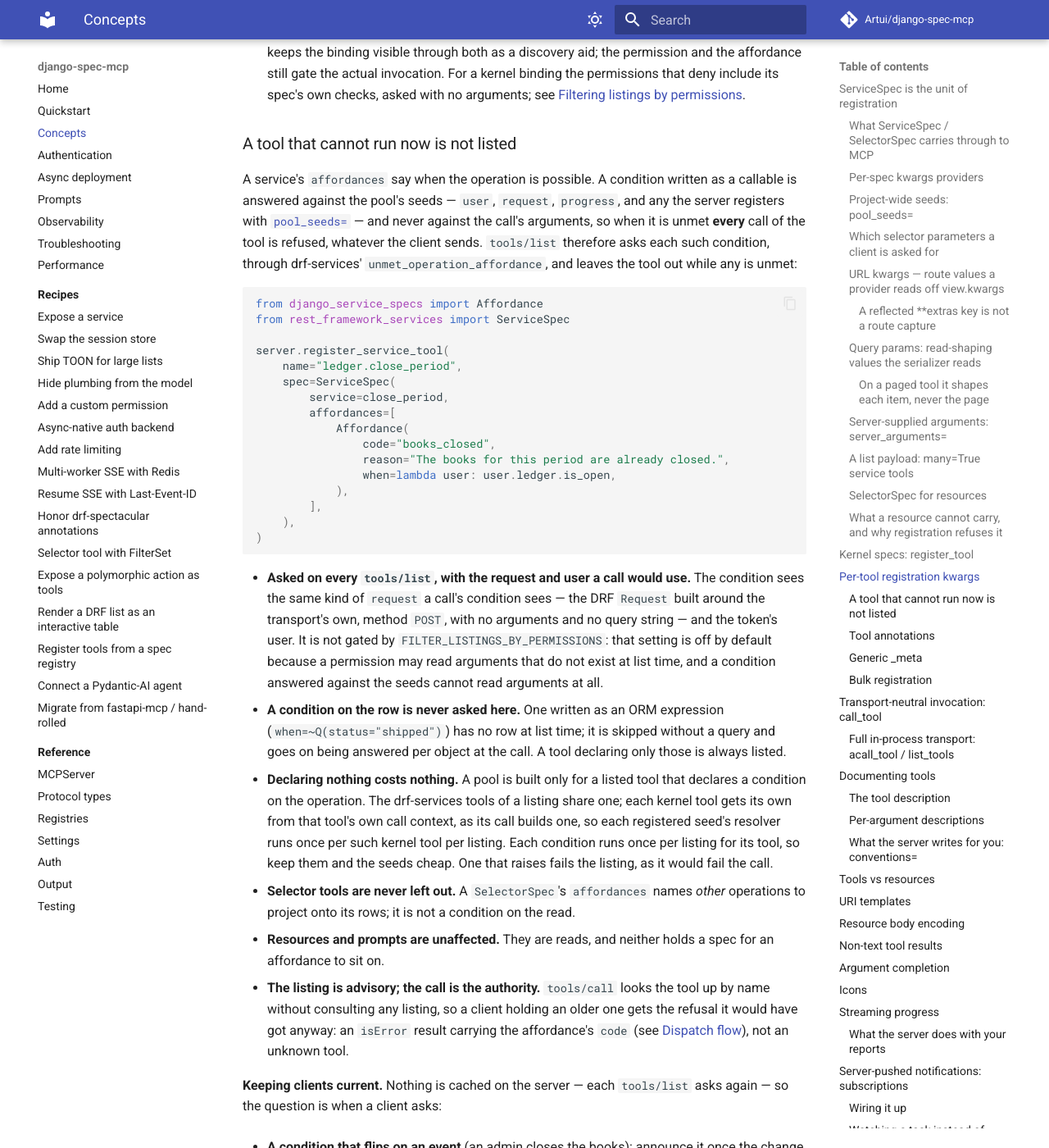
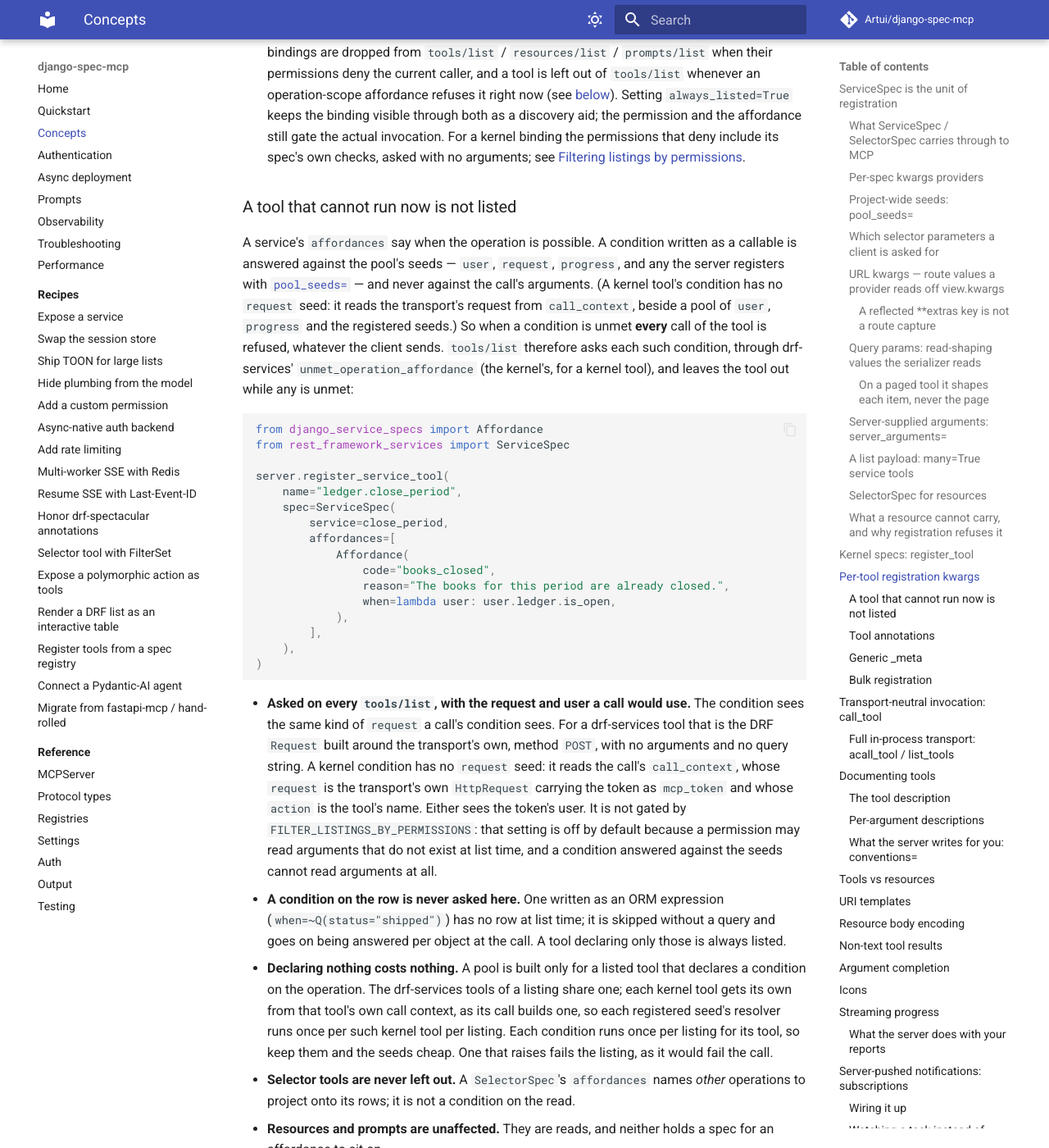
Before and after one commit to Artui/django-spec-mcp, an MkDocs documentation site: the page built from docs/concepts.md, in a window 1280 px wide and 1400 px high, scrolled down 24355 px. Shown: the whole window at 82% size. Built offline with MkDocs 1.6.1 and Material for MkDocs 9.7.7, drawn with Linux system fonts in a browser that asks for light colours; comment, search, counter and statistics services are not loaded; some of the changed text lies outside the part shown.

Commit message:
Scope the condition and missing-argument passages to drf-services, and say what a kernel tool gets
A kernel condition reads the transport's HttpRequest from call_context, with
the token as mcp_token, not a DRF Request or a request seed. A kernel tool
never reads the missing_arguments convention: a call missing an argument
answers Invalid arguments with the kernel's per-field detail.

Co-Authored-By: Claude Opus 5.5 <noreply@anthropic.com>

````diff
--- a/docs/concepts.md
+++ b/docs/concepts.md
@@ -296,8 +296,8 @@ nothing. A value of the returned `TypedDict` that does not resolve makes only
 its own key one the provider may decline, offered and not required, while the
 other keys stay filled and hidden.
 
-**A call that leaves out a required parameter is refused before the selector
-runs**, with a `validation_error` result naming what is missing, keyed in
+**A call to a drf-services tool that leaves out a required parameter is refused
+before the selector runs**, with a `validation_error` result naming what is missing, keyed in
 `detail` the way a serializer keys a missing field, on every route (both
 transports and eras, `call_tool` and `acall_tool`):
 
@@ -309,7 +309,10 @@ transports and eras, `call_tool` and `acall_tool`):
 The message is the server's
 [`conventions.missing_arguments`](#agent-conventions), and the same one the
 Pydantic-AI toolset gives the same call. An input serializer's own refusal,
-a missing field of its own included, keeps `"Invalid arguments"`.
+a missing field of its own included, keeps `"Invalid arguments"`. A kernel tool
+never reads `missing_arguments`: a call missing an argument answers
+`"Invalid arguments"` with the kernel's per-field detail, the same `detail` shape
+as above.
 
 It used to reach the selector as a `TypeError`, which answered HTTP 500 with
 JSON-RPC `-32603` "Internal error" on the wire and raised from `call_tool`. The
@@ -1178,9 +1181,12 @@ forms) accept three behavior knobs:
 A service's `affordances` say when the operation is possible. A condition written
 as a callable is answered against the pool's seeds — `user`, `request`, `progress`,
 and any the server registers with [`pool_seeds=`](#pool-seeds) — and never
-against the call's arguments, so when it is unmet **every** call of
+against the call's arguments. (A kernel tool's condition has no `request` seed: it
+reads the transport's request from `call_context`, beside a pool of `user`,
+`progress` and the registered seeds.) So when a condition is unmet **every** call of
 the tool is refused, whatever the client sends. `tools/list` therefore asks each
-such condition, through drf-services' `unmet_operation_affordance`, and leaves the
+such condition, through drf-services' `unmet_operation_affordance` (the kernel's, for a kernel
+tool), and leaves the
 tool out while any is unmet:
 
 ```python
@@ -1203,9 +1209,12 @@ server.register_service_tool(
 ```
 
 - **Asked on every `tools/list`, with the request and user a call would use.** The
-  condition sees the same kind of `request` a call's condition sees — the DRF
-  `Request` built around the transport's own, method `POST`, with no arguments and
-  no query string — and the token's user. It is not gated by
+  condition sees the same kind of `request` a call's condition sees. For a
+  drf-services tool that is the DRF `Request` built around the transport's own,
+  method `POST`, with no arguments and no query string. A kernel condition has no
+  `request` seed: it reads the call's `call_context`, whose `request` is the
+  transport's own `HttpRequest` carrying the token as `mcp_token` and whose
+  `action` is the tool's name. Either sees the token's user. It is not gated by
   `FILTER_LISTINGS_BY_PERMISSIONS`: that setting is off by default because a
   permission may read arguments that do not exist at list time, and a condition
   answered against the seeds cannot read arguments at all.
@@ -1584,7 +1593,9 @@ The server still decides **whether** a sentence appears: a tool with no handle
 gets no handle line, and an unpaginated tool gets no scope sentence, whatever the
 conventions say. A field changes **what it says**. The wording reaches every
 route a server answers on: both transports in both eras, `call_tool`,
-`acall_tool`, `list_tools`, and a task's worker.
+`acall_tool`, `list_tools`, and a task's worker. `missing_arguments` is the
+exception to "every tool": only drf-services tools read it, and a kernel tool
+answers `Invalid arguments` with the kernel's per-field detail.
 
 Every field is a `str.format` template, rendered wherever it lands whether or
 not it has a placeholder, so a literal brace is written twice, `{{` or `}}`, in
````
